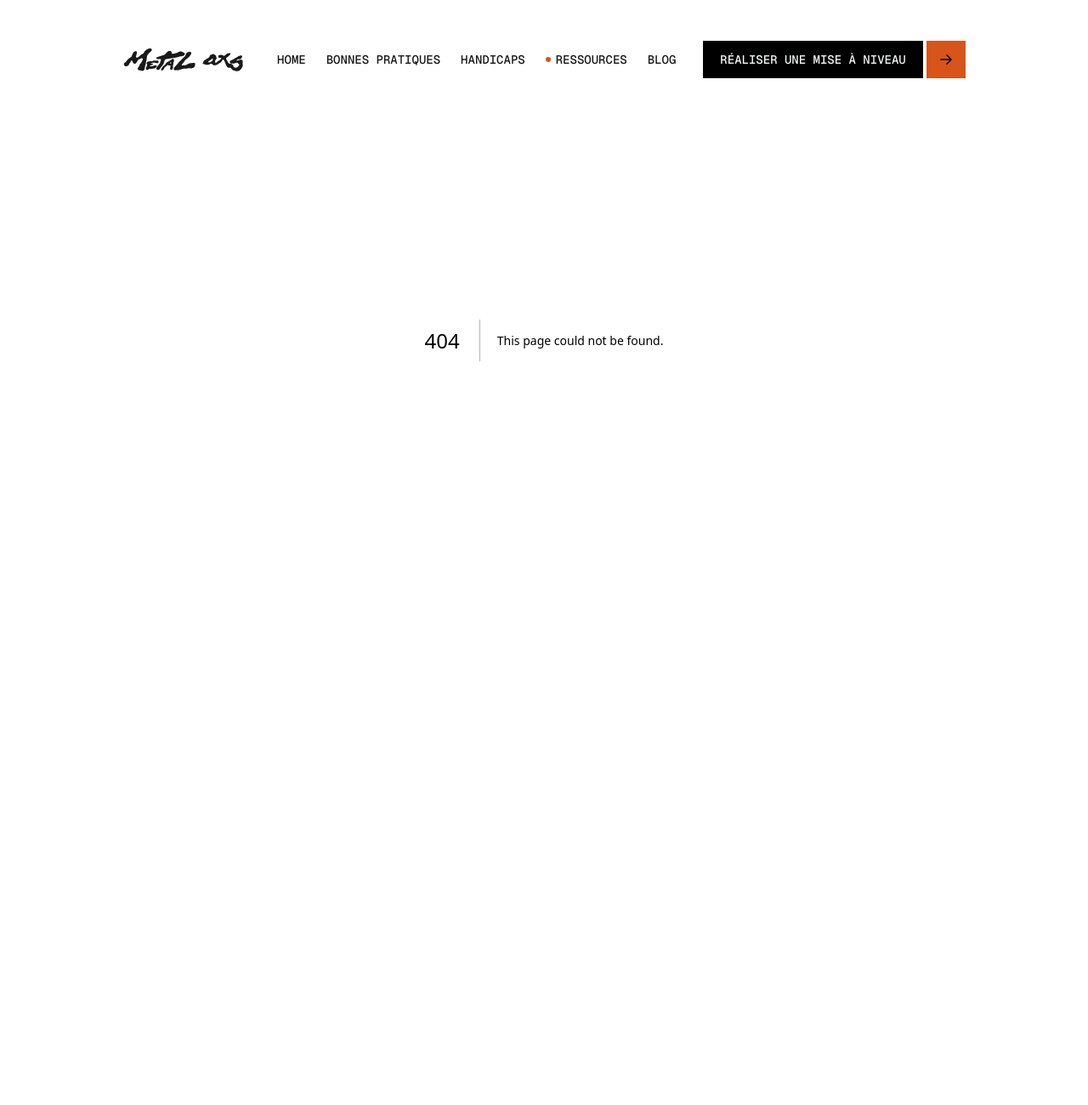
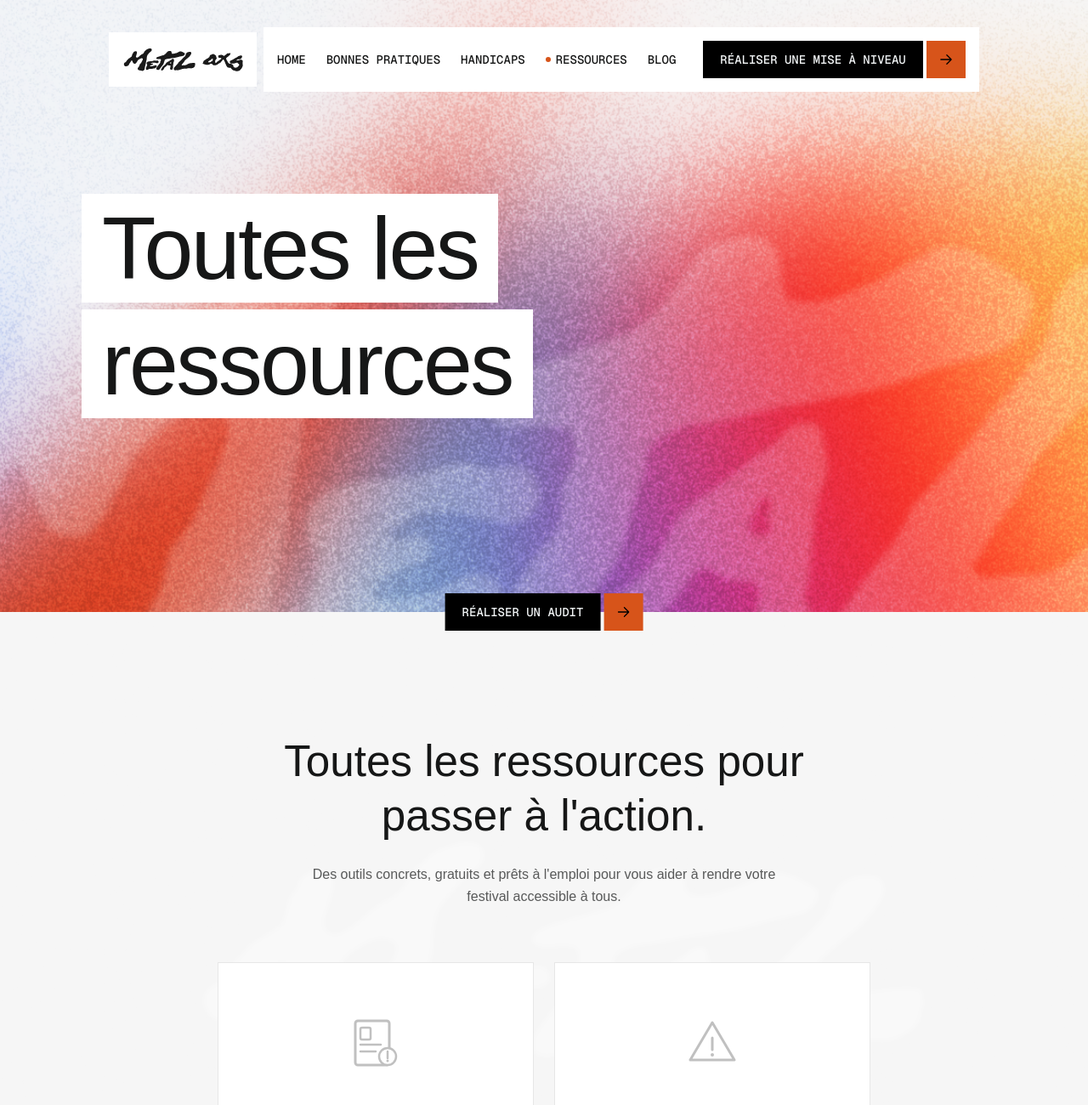
Before and after one commit to gbrehault/metal-axs-competition-ecv-2026, a Next.js app: page /ressources in a window 1280 px wide. Before the commit this address had no page. Shown: the top 1300 px of the page at 85% size. Before the commit the page ends 800 px from the top, so only its background shows below. Built offline with nearby package versions, Linux system fonts and the light colour scheme; a web font is replaced by a local one.

Commit message:
feat: add page ressources
Ajoute la route /ressources avec son composant ResourcesSection.

Co-Authored-By: Claude Sonnet 4.6 <noreply@anthropic.com>

```diff
--- /dev/null
+++ b/app/components/ressources/HeroSection.tsx
@@ -0,0 +1,36 @@
+import Image from 'next/image';
+import bgHero from '@/app/assets/bg-hero-handicap.png';
+import Button from '@/app/components/ui/Button';
+
+export default function RessourcesHeroSection() {
+  return (
+    <section className="relative h-[90vh] w-full flex flex-col z-20">
+      <div aria-hidden className="pointer-events-none absolute inset-0 z-0">
+        <Image
+          src={bgHero}
+          alt=""
+          fill
+          className="object-cover"
+          priority
+        />
+      </div>
+
+      <div className="relative z-10 flex flex-1 flex-col items-center justify-center px-6 md:px-24">
+        <h1 className="title-home font-primary leading-none tracking-tight text-secondary flex flex-col gap-2">
+          <span className="flex leading-none">
+            <span className="inline-block bg-white px-6 py-3">Toutes les</span>
+          </span>
+          <span className="flex leading-none">
+            <span className="inline-block bg-white px-6 py-3">ressources</span>
+          </span>
+        </h1>
+      </div>
+
+      <div className="absolute bottom-0 left-1/2 z-20 -translate-x-1/2 translate-y-1/2">
+        <Button href="/mise-a-niveau" variant="primary">
+          Réaliser un audit
+        </Button>
+      </div>
+    </section>
+  );
+}
--- /dev/null
+++ b/app/components/ressources/ResourcesSection.tsx
@@ -0,0 +1,132 @@
+'use client';
+
+import { useState } from 'react';
+import Image from 'next/image';
+import LogoMetal from '@/app/assets/Logo-Hero.svg';
+
+const DownloadIcon = () => (
+  <svg width="16" height="16" viewBox="0 0 16 16" fill="none" xmlns="http://www.w3.org/2000/svg" aria-hidden>
+    <path d="M8 2v8M4 7l4 4 4-4M2 13h12" stroke="currentColor" strokeWidth="1.5" strokeLinecap="round" strokeLinejoin="round"/>
+  </svg>
+);
+
+const RESOURCES = [
+  {
+    id: 'guide-pratique',
+    title: 'Guide Pratique',
+    description: "Toutes les recommandations du label réunies dans un document pratique pour vous accompagner étape par étape dans la mise en accessibilité de votre festival.",
+    downloadHref: '#',
+    consultHref: '#',
+    icon: (
+      <svg width="72" height="72" viewBox="0 0 72 72" fill="none" xmlns="http://www.w3.org/2000/svg" aria-hidden>
+        <rect x="12" y="8" width="40" height="52" rx="3" stroke="#C0C0C0" strokeWidth="3"/>
+        <rect x="18" y="16" width="12" height="14" rx="2" stroke="#C0C0C0" strokeWidth="2.5"/>
+        <line x1="18" y1="36" x2="42" y2="36" stroke="#C0C0C0" strokeWidth="2.5" strokeLinecap="round"/>
+        <line x1="18" y1="44" x2="36" y2="44" stroke="#C0C0C0" strokeWidth="2.5" strokeLinecap="round"/>
+        <circle cx="50" cy="50" r="10" fill="white" stroke="#C0C0C0" strokeWidth="2.5"/>
+        <path d="M50 44v8" stroke="#C0C0C0" strokeWidth="2.5" strokeLinecap="round"/>
+        <circle cx="50" cy="55" r="1.5" fill="#C0C0C0"/>
+      </svg>
+    ),
+  },
+  {
+    id: 'pack-signaletique',
+    title: "Pack Signalétique",
+    description: "Un ensemble de visuels prêts à l'emploi pour indiquer clairement les aménagements accessibles sur votre site, à télécharger et imprimer librement.",
+    downloadHref: '#',
+    consultHref: '#',
+    icon: (
+      <svg width="72" height="72" viewBox="0 0 72 72" fill="none" xmlns="http://www.w3.org/2000/svg" aria-hidden>
+        <path d="M36 10L62 54H10L36 10Z" stroke="#C0C0C0" strokeWidth="3" strokeLinejoin="round" fill="none"/>
+        <line x1="36" y1="28" x2="36" y2="42" stroke="#C0C0C0" strokeWidth="3" strokeLinecap="round"/>
+        <circle cx="36" cy="48" r="2" fill="#C0C0C0"/>
+      </svg>
+    ),
+  },
+];
+
+function ResourceCard({ resource }: { resource: typeof RESOURCES[number] }) {
+  const [open, setOpen] = useState(false);
+
+  return (
+    <div
+      className="cursor-pointer"
+      onClick={() => setOpen((v) => !v)}
+    >
+      {/* Default state */}
+      <div
+        className={`bg-white border border-secondary/10 p-10 flex flex-col items-center gap-6 transition-all duration-300 ${open ? 'hidden' : 'flex'}`}
+      >
+        <div className="flex items-center justify-center w-28 h-28">
+          {resource.icon}
+        </div>
+        <p className="font-primary text-secondary text-xl font-semibold text-center">
+          {resource.title}
+        </p>
+      </div>
+
+      {/* Expanded state */}
+      <div
+        className={`bg-secondary p-10 flex flex-col items-center gap-6 transition-all duration-300 ${open ? 'flex' : 'hidden'}`}
+        onClick={(e) => e.stopPropagation()}
+      >
+        <p className="font-primary text-white text-xl font-bold text-center">
+          {resource.title}
+        </p>
+        <p className="text-white/80 text-sm leading-relaxed text-center max-w-xs">
+          {resource.description}
+        </p>
+        <div className="flex flex-col gap-3 w-full max-w-[220px]">
+          <a
+            href={resource.downloadHref}
+            className="group inline-flex gap-1 items-stretch font-medium uppercase font-mono text-sm"
+            onClick={(e) => e.stopPropagation()}
+          >
+            <span className="bg-black text-white px-5 py-3 flex-1 text-center">Télécharger</span>
+            <span className="bg-primary text-black flex items-center justify-center px-4">
+              <DownloadIcon />
+            </span>
+          </a>
+          <a
+            href={resource.consultHref}
+            className="group inline-flex gap-1 items-stretch font-medium uppercase font-mono text-sm"
+            onClick={(e) => e.stopPropagation()}
+          >
+            <span className="bg-black text-white px-5 py-3 flex-1 text-center">Consulter</span>
+            <span className="bg-primary text-black flex items-center justify-center px-4">
+              <DownloadIcon />
+            </span>
+          </a>
+        </div>
+      </div>
+    </div>
+  );
+}
+
+export default function ResourcesSection() {
+  return (
+    <section className="noise relative w-full min-h-screen bg-[#F5F5F5] flex flex-col overflow-hidden px-10 md:px-16 py-20 pt-36 z-10">
+      <div aria-hidden className="pointer-events-none absolute inset-0 flex items-center justify-center z-0">
+        <Image src={LogoMetal} alt="" width={900} height={500} />
+      </div>
+
+      <div className="relative z-10 flex flex-col items-center text-center gap-6 mb-16">
+        <h2
+          className="font-primary text-secondary leading-tight max-w-2xl"
+          style={{ fontSize: 'clamp(32px, 4vw, 56px)' }}
+        >
+          Toutes les ressources pour passer à l&apos;action.
+        </h2>
+        <p className="text-secondary/70 text-base leading-relaxed max-w-xl">
+          Des outils concrets, gratuits et prêts à l&apos;emploi pour vous aider à rendre votre festival accessible à tous.
+        </p>
+      </div>
+
+      <div className="relative z-10 grid grid-cols-1 md:grid-cols-2 gap-6 max-w-3xl mx-auto w-full">
+        {RESOURCES.map((resource) => (
+          <ResourceCard key={resource.id} resource={resource} />
+        ))}
+      </div>
+    </section>
+  );
+}
--- /dev/null
+++ b/app/ressources/page.tsx
@@ -0,0 +1,13 @@
+import RessourcesHeroSection from '@/app/components/ressources/HeroSection';
+import ResourcesSection from '@/app/components/ressources/ResourcesSection';
+import FooterLight from '@/app/components/FooterLight';
+
+export default function RessourcesPage() {
+  return (
+    <main>
+      <RessourcesHeroSection />
+      <ResourcesSection />
+      <FooterLight />
+    </main>
+  );
+}
```
